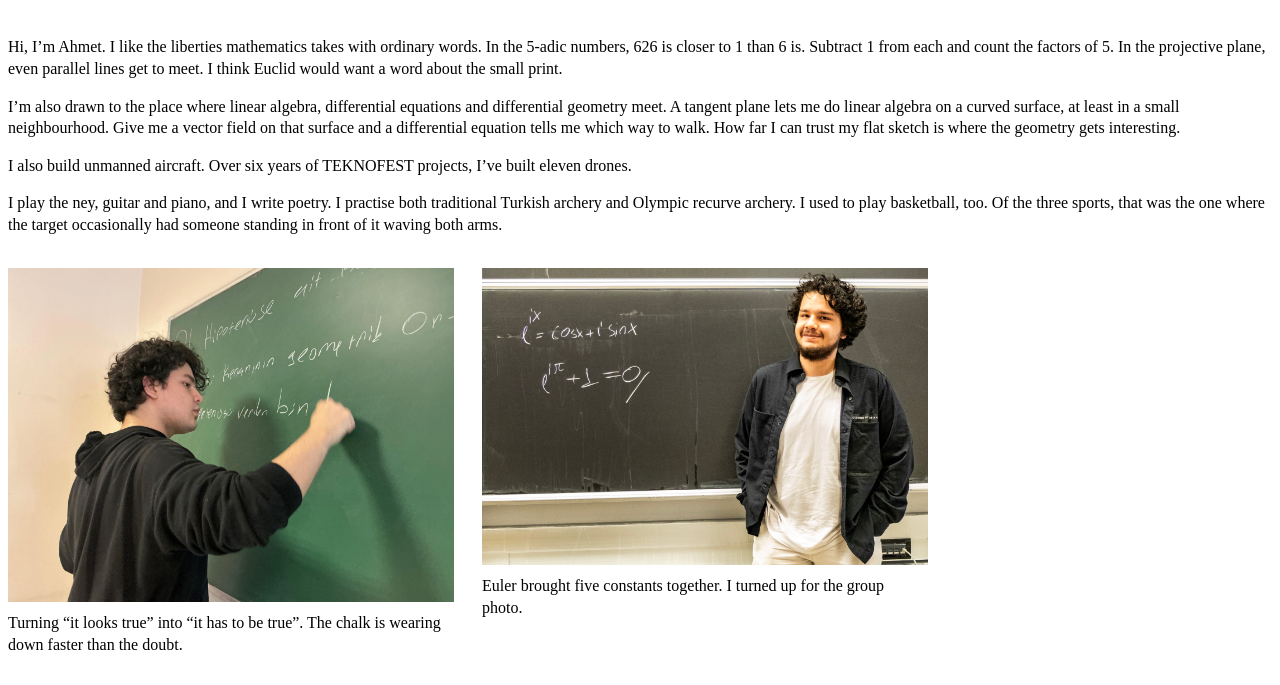
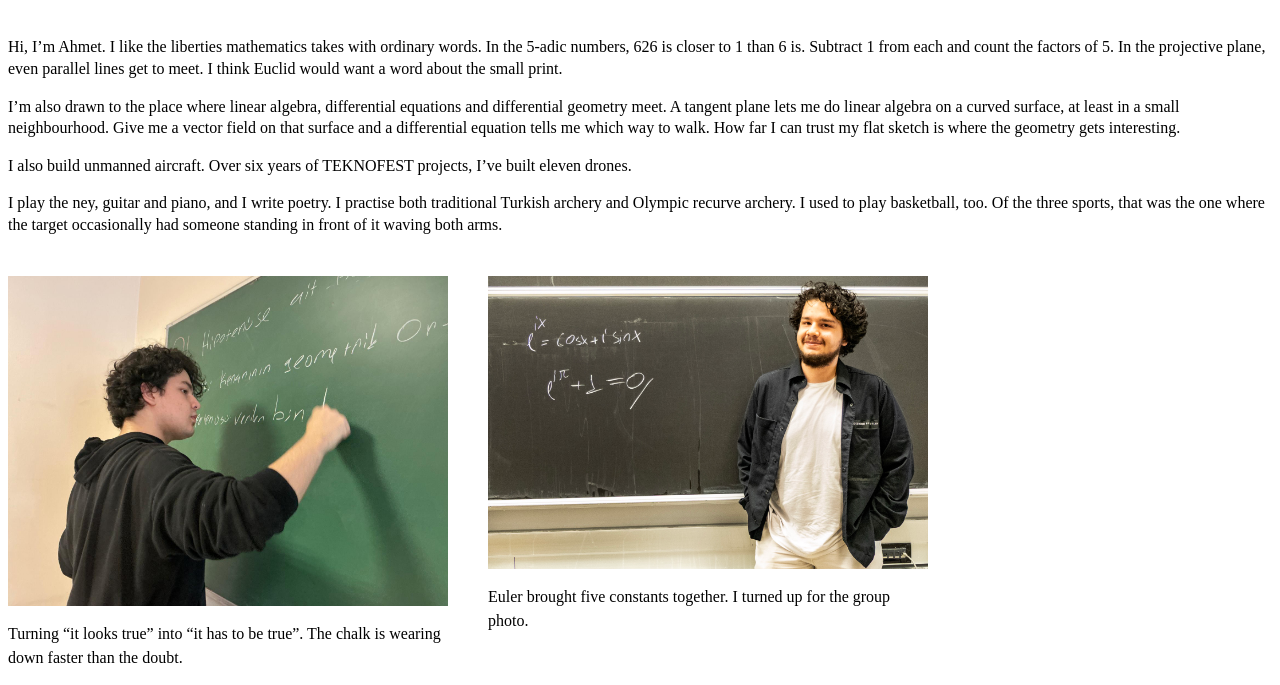
Before and after one commit to ahmetlutfifatih/ahmetlutfifatih.github.io, a plain HTML site: page index.html in a window 1280 px wide. Shown: the part 65-750 px from the top of the page. Drawn offline with Linux system fonts and the light colour scheme.

Commit message:
Increase spacing around photographs and captions
Updated the layout and styles for the photo gallery and main content, including increased gaps and margins. Modified the text and added new sections for better readability.

```diff
--- a/index.html
+++ b/index.html
@@ -6,16 +6,24 @@
   <title>Ahmet Lütfi Fatih</title>
   <link rel="stylesheet" href="style.css">
   <style>
-    .photos { display: grid; grid-template-columns: repeat(2, minmax(0, 1fr)); gap: 28px; max-width: 920px; margin: 2em 0; align-items: start; }
+    .photos { display: grid; grid-template-columns: repeat(2, minmax(0, 1fr)); gap: 40px; max-width: 920px; margin: 2.5em 0 3em; align-items: start; }
     .photos figure { margin: 0; }
     .photos img { display: block; width: 100%; height: auto; }
-    .photos figcaption { margin-top: .65em; }
+    .photos figcaption { margin-top: 1em; line-height: 1.5; }
     @media (max-width: 480px) { .photos { gap: 16px; } }
   </style>
 </head>
 <body>
 <main>
   <h1>Ahmet Lütfi Fatih</h1>
+
+
+
+
+
+
+
+
 
 
 
@@ -36,6 +44,14 @@
 
 
 
+
+
+
+
+
+
+
+
   <div class="photos" id="photos">
     <figure>
       <img src="chalkboard.jpeg" width="1600" height="1200" alt="Ahmet writing mathematics on a green chalkboard" loading="lazy">
@@ -47,10 +63,27 @@
     </figure>
   </div>
 
+
   <h2 id="maths">A little maths history</h2>
   <p><strong>PROMYS Italia.</strong> I spent the summer of 2026 in Padua studying number theory, including <i>p</i>-adic numbers, and exploring projective geometry.</p>
   <p><strong>Ross Mathematics Program (RP²).</strong> In autumn 2026 I began studying geometric group theory. I particularly like Cayley graphs. Start at the identity, take a walk, and the word you’ve just spelt tells you where you are in the group.</p>
   <p><strong>Euler Circle.</strong> In January 2027 I’ll be joining a mathematics research project there.</p>
+
+
+
+
+
+
+
+
+
+
+
+
+
+
+
+
 
 
 
@@ -76,11 +109,21 @@
 
 
 
+
+
+
+
+
+
+
+
   <h2 id="papers">Papers</h2>
 
   <p>Papers to come. I have an unlimited supply of positive integers and am working on the papers to match.</p>
 
 
+
+
 </main>
 </body>
 </html>
```
